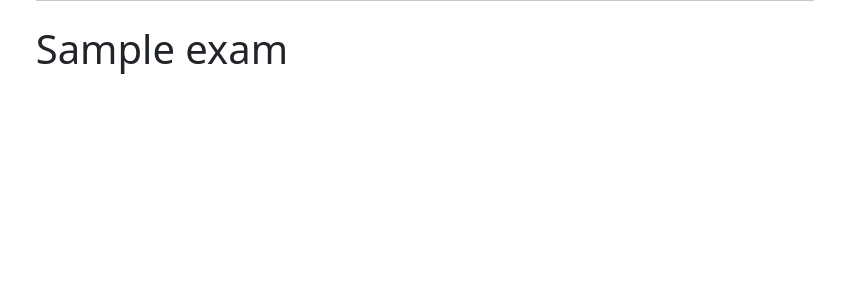
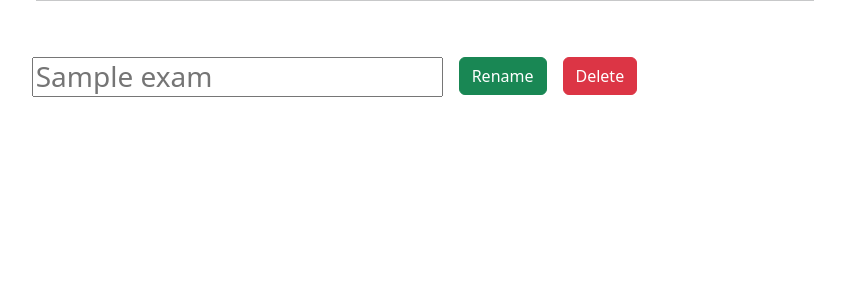
Before and after one commit to JontePonte/StudentResultSaverWeb, a Django app: page /exam/1 in a window 1280 px wide. Shown: the part 56-356 px from the top of the page, without its empty margins (255-1100 px from the left). Run offline with Django 4.2, Linux system fonts and the light colour scheme; a user stored in the database is signed in; tables that the repository leaves empty hold one stand-in row (values such as "Sample post").

Commit message:
User can edit and delete exams in exam view

```diff
--- a/website/main/templates/main/exam.html
+++ b/website/main/templates/main/exam.html
@@ -3,6 +3,20 @@
 {% block title %}{{exam.name}}{% endblock %}
 
 {% block content %}
-    <h1>{{exam.name}}</h1>
-
+<div class="row">
+    <form class="row g-3" method="POST">
+        <!-- Rename exam -->
+        {% csrf_token %}
+        <div class="col-auto">
+            <h3><input type="text" name="rename" placeholder="{{exam.name}}"></h3>
+        </div>
+        <div class="col-auto">
+            <button type="submit" name="save_rename" value="save_rename" class="btn btn-success">Rename</button>
+        </div>
+        <!-- Delete group -->
+        <div class="col-auto">
+            <button type="submit" name="delete_exam" value="delete_exam" class="btn btn-danger">Delete</button>
+        </div>
+    </form>
+</div>
 {% endblock %}
--- a/website/main/views.py
+++ b/website/main/views.py
@@ -80,6 +80,22 @@ def student(response, id):
 
 def exam(response, id):
     exam = Exam.objects.get(id=id)
+    gr = exam.group
+
+    # Safety check so user can't access each other groups
+    if not gr in response.user.group.all():
+        return render(response, "main/groups/.html", {})
+
+
+    if response.method == "POST":
+        # Edit, delete exam
+        if response.POST.get("save_rename"):
+            txt = response.POST.get("rename")
+            exam.name = txt
+            exam.save()
+        elif response.POST.get("delete_exam"):
+            exam.delete()
+            return HttpResponseRedirect(f"/group/{gr.id}")
 
     return render(response, "main/exam.html", {"exam":exam})
 
```
